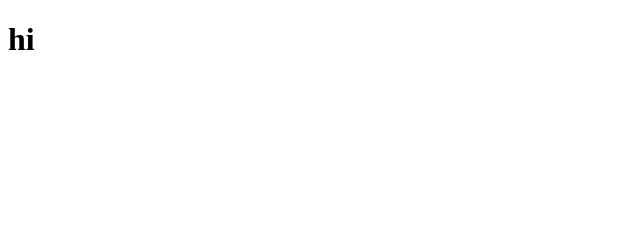
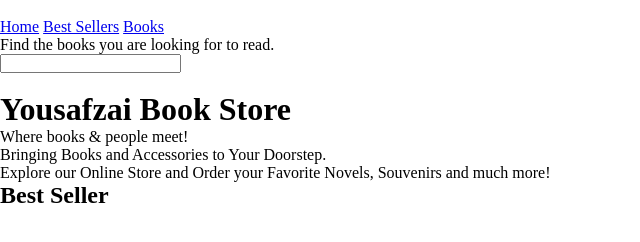
Before and after one commit to mhuzaifa360/Task04-html-css-responsive-book-store-website, a plain HTML site: page index.html in a window 1280 px wide. Shown: the whole page, without its empty margins (0-640 px from the left). Drawn offline with Linux system fonts and the light colour scheme.

Commit message:
add only half html

```diff
--- a/index.html
+++ b/index.html
@@ -7,6 +7,51 @@
     <link rel="stylesheet" href="./style.css">
 </head>
 <body>
-    <h1>hi</h1>
+    <!-- <h1>hi</h1>-->
+    <!--?-----Navbar section----------  -->
+     <div class="navbar-section">
+
+        <div class="logo">
+            <img src="" alt="">
+        </div>
+        <div class="navbar-content">
+            <a href="#">Home</a>
+            <a href="#">Best Sellers</a>
+            <a href="#">Books</a>
+        </div>
+    </div>
+
+    <!--?-----Home section----------  -->
+     <div class="home-section">
+        <div class="home-content">
+            <p>Find the books you are looking for to read.</p>
+            <form action="">
+                <input type="search" name="" id="">
+            </form>
+
+            <img src="" alt="">
+        </div>
+
+        <div class="home-text">
+            <h1>Yousafzai Book Store</h1>
+            <p>Where books & people meet!</p>
+            <p>Bringing Books and Accessories to Your Doorstep.</p>
+            <p>Explore our Online Store and Order your Favorite Novels, Souvenirs and much more!</p>
+        </div>
+     </div>
+
+     <!--?-----Best seller section----------  -->
+     <div class="best-seller-section">
+        <h2>Best Seller</h2>
+        <div class="boxes">
+            <div class="box1"></div>
+            <div class="box2"></div>
+            <div class="box3"></div>
+            <div class="box4"></div>
+            <div class="box5"></div>
+            <div class="box6"></div>
+
+        </div>
+     </div>
 </body>
 </html>
--- a/style.css
+++ b/style.css
@@ -0,0 +1,4 @@
+*{
+    padding: 0;
+    margin: 0;
+}
```
